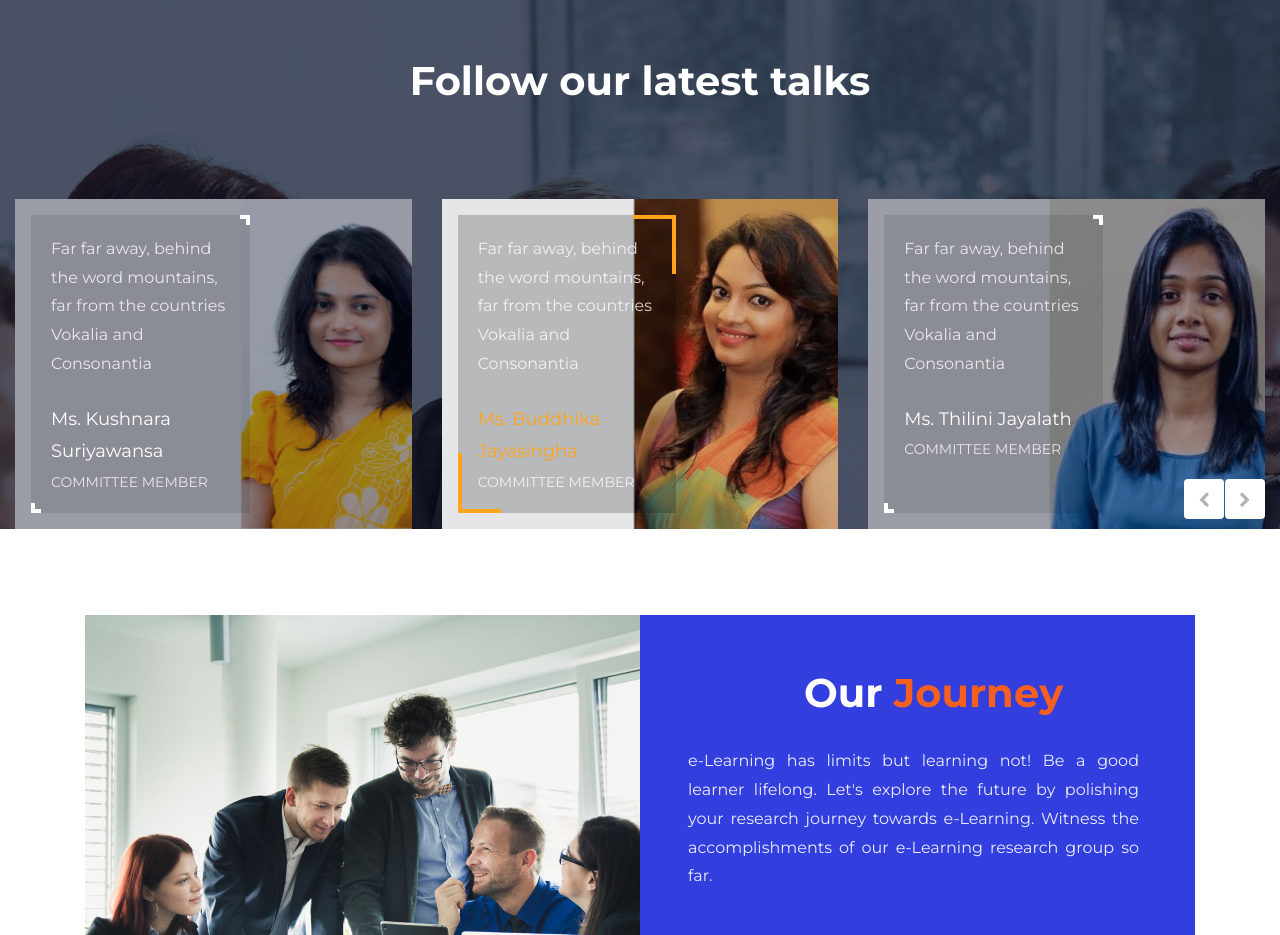
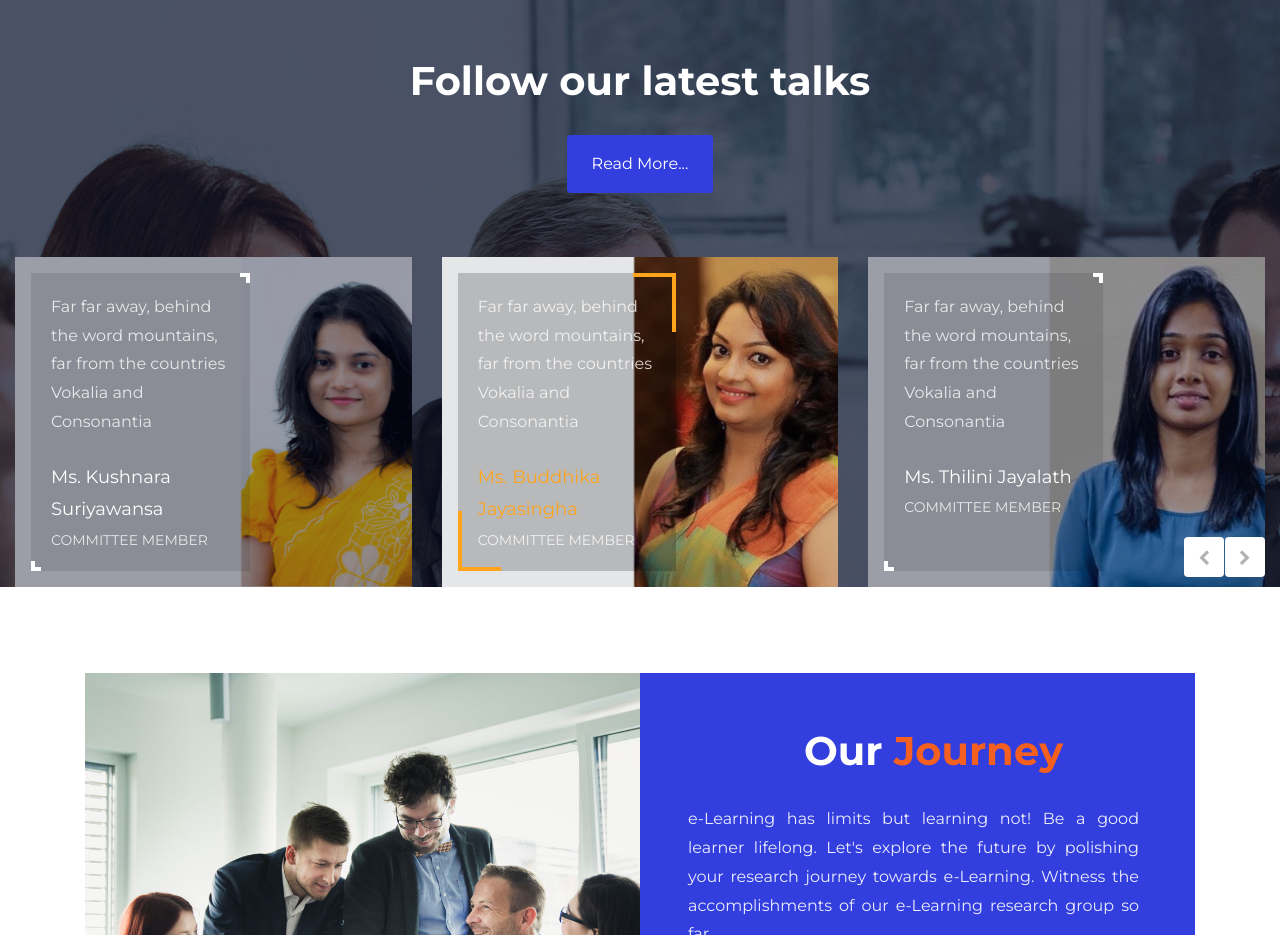
Before and after one commit to ElearningSLIIT/ElearningSLIIT.github.io, a plain HTML site: page index.html in a window 1280 px wide. Shown: the part 1300-2235 px from the top of the page. Drawn offline with Linux system fonts and the light colour scheme; some packages are replaced by stand-ins of ours; no server answers; animation ran at ten frames a second.

Commit message:
readmore

```diff
--- a/index.html
+++ b/index.html
@@ -159,7 +159,9 @@
 			<div class="row justify-content-center mb-5 pb-3">
 				<div class="col-md-7 text-center heading-section heading-section-white ftco-animate">
 					<h2 class="mb-4">Follow our latest talks</h2>
+					<a href="talks.html"  class="btn btn-primary px-4 py-3" >Read More...</a>
 				</div>
+
 			</div>
 			<div class="row ftco-animate">
 				<div class="col-md-12 testimonial">
@@ -230,11 +232,14 @@
 								</div>
 							</div>
 						</div>
+
 					</div>
 				</div>
 			</div>
 		</div>
+
 	</section>
+
 
 <br/><br/><br/>
 
```
